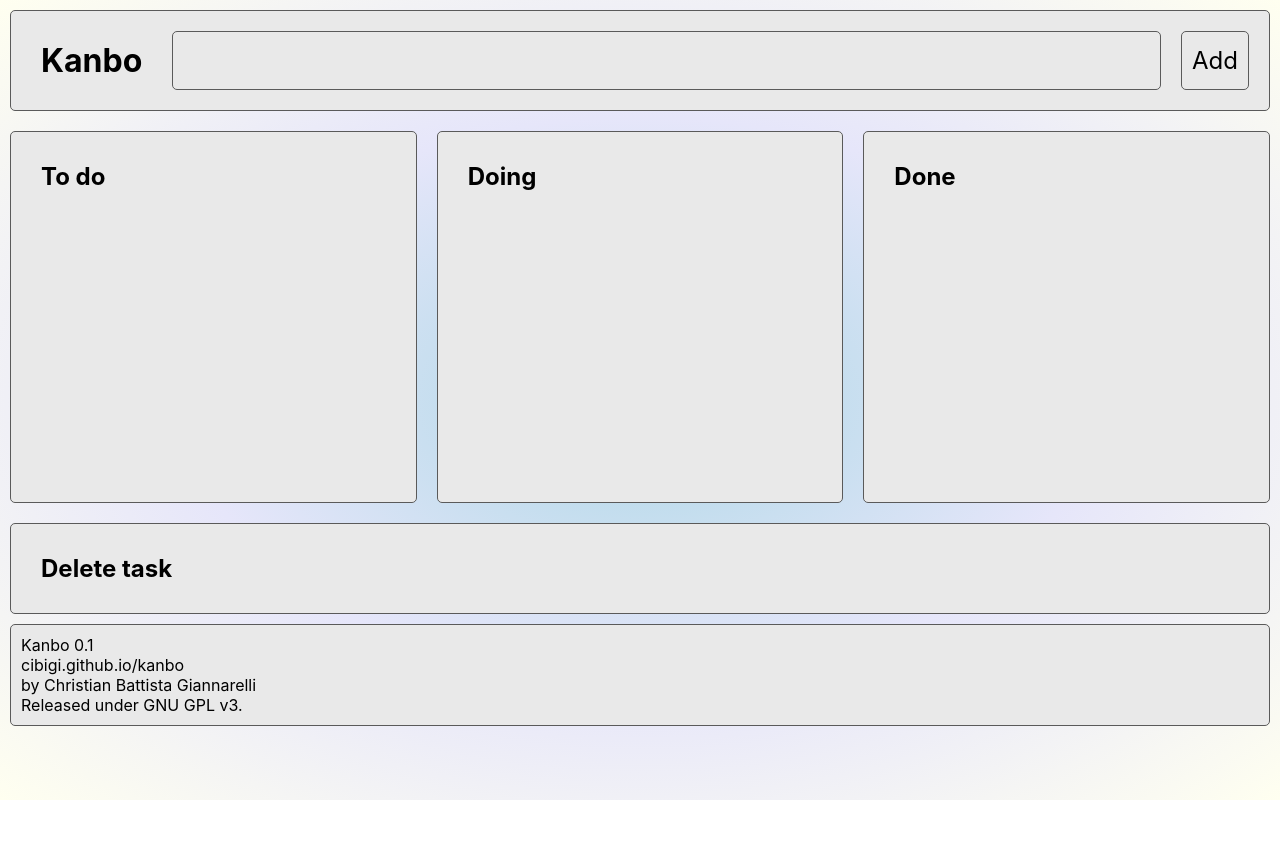
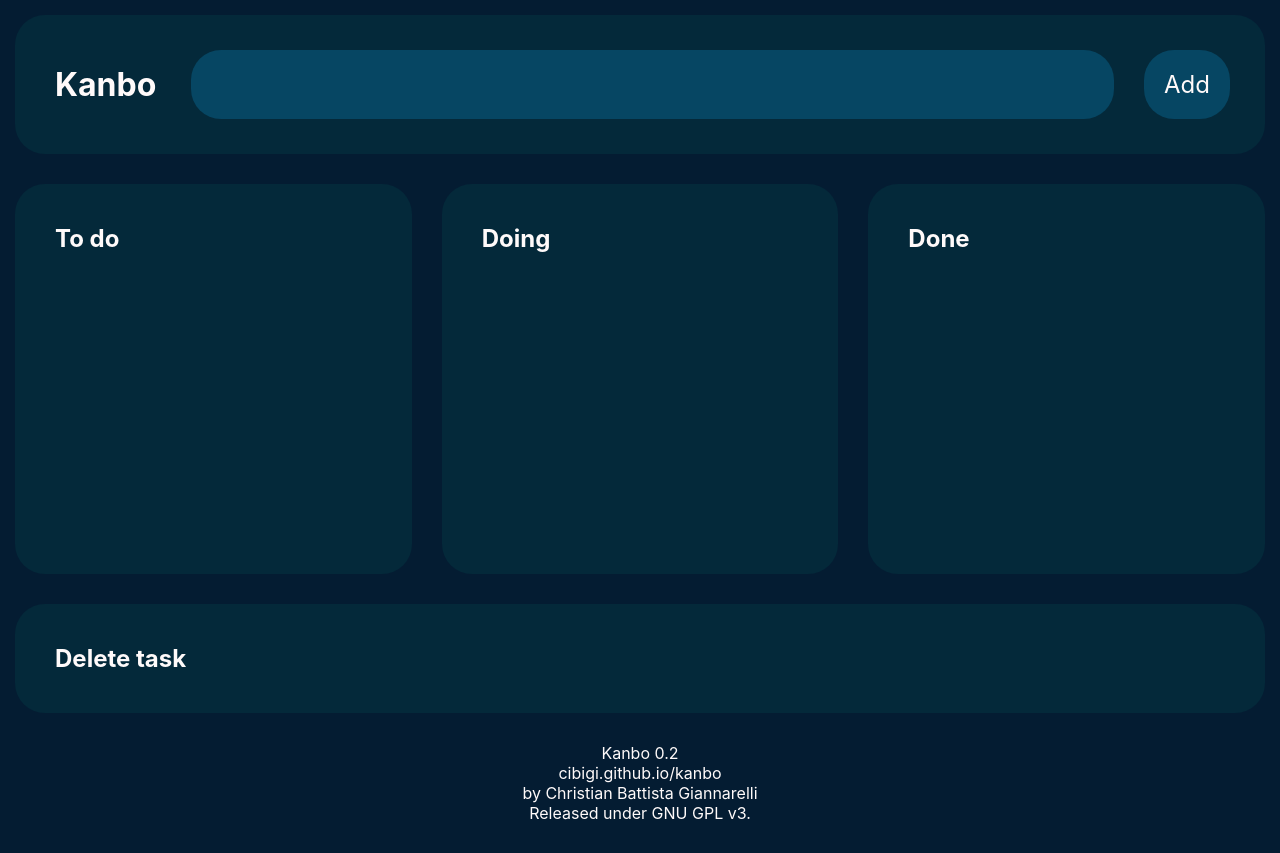
Before and after one commit to cibigi/kanbo, a plain HTML site: page index.html in a window 1280 px wide. Before the commit the page ends 800 px from the top, so only its background shows below. Drawn offline with nearby package versions, Linux system fonts and the light colour scheme.

Commit message:
version 0.2

```diff
--- a/index.html
+++ b/index.html
@@ -9,10 +9,6 @@
 
 		<link rel="stylesheet" href="https://ajax.googleapis.com/ajax/libs/jqueryui/1.12.1/themes/smoothness/jquery-ui.css">
 		<script src="https://ajax.googleapis.com/ajax/libs/jqueryui/1.12.1/jquery-ui.min.js"></script>
-
-		<link rel="preconnect" href="https://fonts.googleapis.com">
-		<link rel="preconnect" href="https://fonts.gstatic.com" crossorigin>
-		<link href="https://fonts.googleapis.com/css2?family=Ubuntu:wght@300;500&display=swap" rel="stylesheet">
 
 		<script src="js/touch-punch.min.js"></script>
 		<link href="sass/main.css" rel="stylesheet">
@@ -45,7 +41,7 @@
 		</div>
 
 		<footer>
-			Kanbo 0.1<br>
+			Kanbo 0.2<br>
 			cibigi.github.io/kanbo<br>
 			by Christian Battista Giannarelli<br>
 			Released under GNU GPL v3.
--- a/sass/main.scss
+++ b/sass/main.scss
@@ -1,9 +1,10 @@
-$bg1: lavender;
-$bg2: rgb(233, 233, 233);
+$bg1: #041C32;
+$bg2: #04293A;
+$bg3: #064663;
 
-$fg1: black;
+$fg1: snow;
 
-$b: rgb(90, 90, 90);
+$b: #ECB365;
 
 $font: -apple-system, BlinkMacSystemFont, 'Segoe UI', Roboto, Oxygen, Ubuntu, Cantarell, 'Open Sans', 'Helvetica Neue', sans-serif;
 
@@ -13,17 +14,23 @@ $font: -apple-system, BlinkMacSystemFont, 'Segoe UI', Roboto, Oxygen, Ubuntu, Ca
 	color: $fg1;
 }
 
+@mixin colourful {
+	background-color: $bg3;
+	color: $fg1;
+}
+
 @mixin border {
-	padding: 10px;
-	margin: 10px;
+	padding: 20px;
+	margin: 15px;
 
-	border: 1px $b solid;
-	border-radius: 5px;
+	border: none;
+	border-radius: 30px;
 }
 
 @mixin flex-center {
 	display: flex;
 	justify-content: center;
+	align-items: center;
 }
 
 body {
@@ -31,7 +38,6 @@ body {
 	padding: 0px;
 	font-family: $font;
 	background-color: $bg1;
-	background: radial-gradient(lightblue, lavender, ivory) fixed;
 	color: $fg1;
 }
 
@@ -48,7 +54,10 @@ h1, h2 {
 
 input, button {
 	font-family: $font;
-	font-size: 24px
+	font-size: 24px;
+
+	@include colourful;
+	@include border;
 }
 
 #view {
@@ -63,13 +72,6 @@ input, button {
 
 	input {
 		width: 100%;
-		@include grey;
-		@include border;
-	}
-
-	button {
-		@include grey;
-		@include border;
 	}
 }
 
@@ -88,7 +90,7 @@ input, button {
 }
 
 .thing {
-	@include grey;
+	@include colourful;
 	@include border;
 
 	z-index: 4px;
@@ -106,6 +108,6 @@ input, button {
 }
 
 footer {
-	@include grey;
-	@include border;
+	margin: 30px;
+	text-align: center;
 }
```
Also changed, not shown: sass/main.css, 1 other file.
